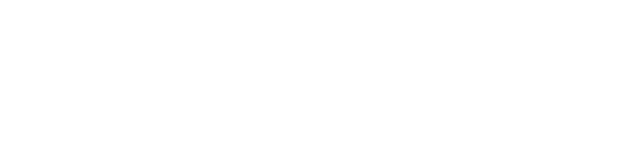
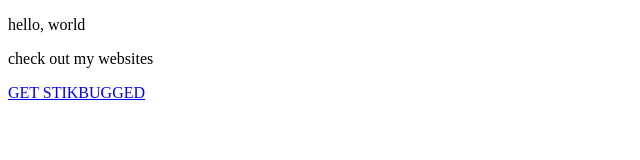
Before and after one commit to freegamesforchromebooks/freegamesforchromebooks.github.io, a plain HTML site: page index.html in a window 1280 px wide. Shown: the whole page, without its empty margins (0-640 px from the left). Drawn offline with Linux system fonts and the light colour scheme.

Commit message:
Update index.html

```diff
--- a/index.html
+++ b/index.html
@@ -5,6 +5,8 @@
     <title>Page Title</title>
 </head>
 <body>
-    <!-- Your visible website content goes here -->
+    <p>hello, world</p>
+    <p>check out my websites</p>
+    <a href="https://freegamesforchromebooks/geometrydash2.2">GET STIKBUGGED</a>
 </body>
 </html>
```
